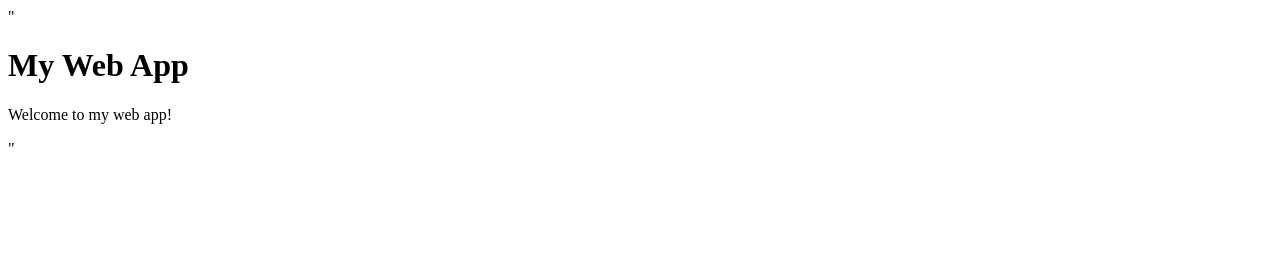
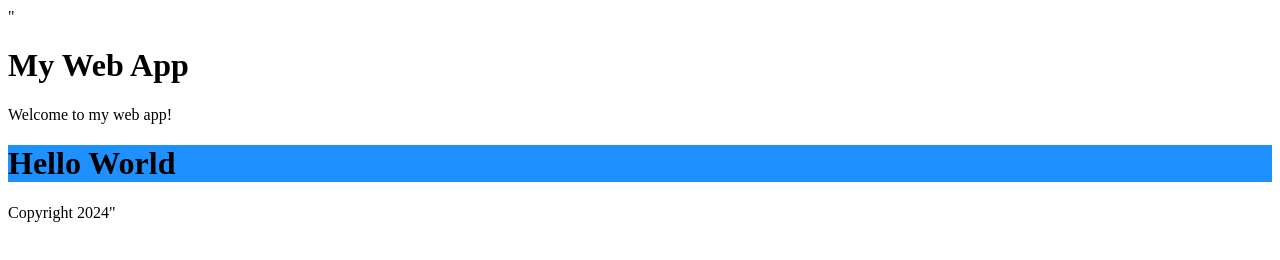
Before and after one commit to sailaja-1610/My-WebApp, a plain HTML site: page index.html in a window 1280 px wide. Drawn offline with Linux system fonts and the light colour scheme.

Commit message:
Added footer to homepage

```diff
--- a/index.html
+++ b/index.html
@@ -1 +1,2 @@
-"<html><body><h1>My Web App</h1><p>Welcome to my web app!</p></body></html>"
+"<html><body><h1>My Web App</h1><p>Welcome to my web app!</p><h1 style="background-color:DodgerBlue;">Hello World</h1><footer>Copyright
+2024</body></html>"
```
